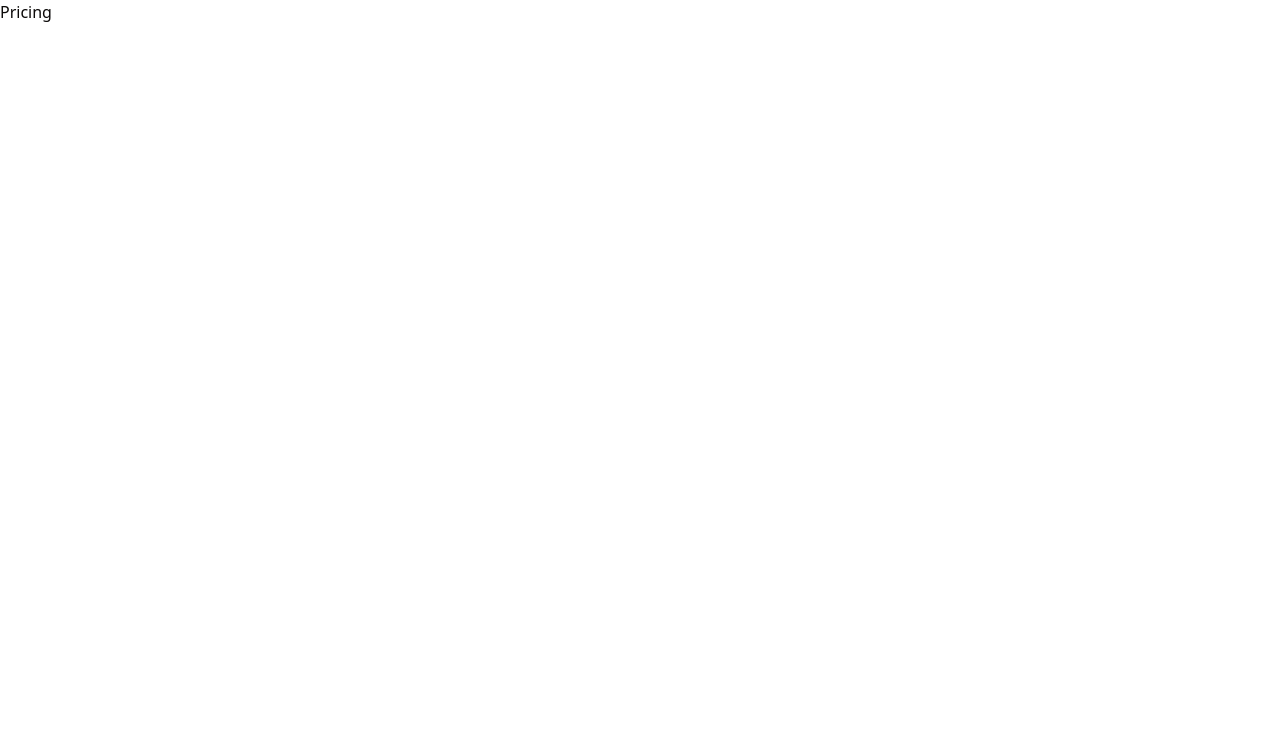
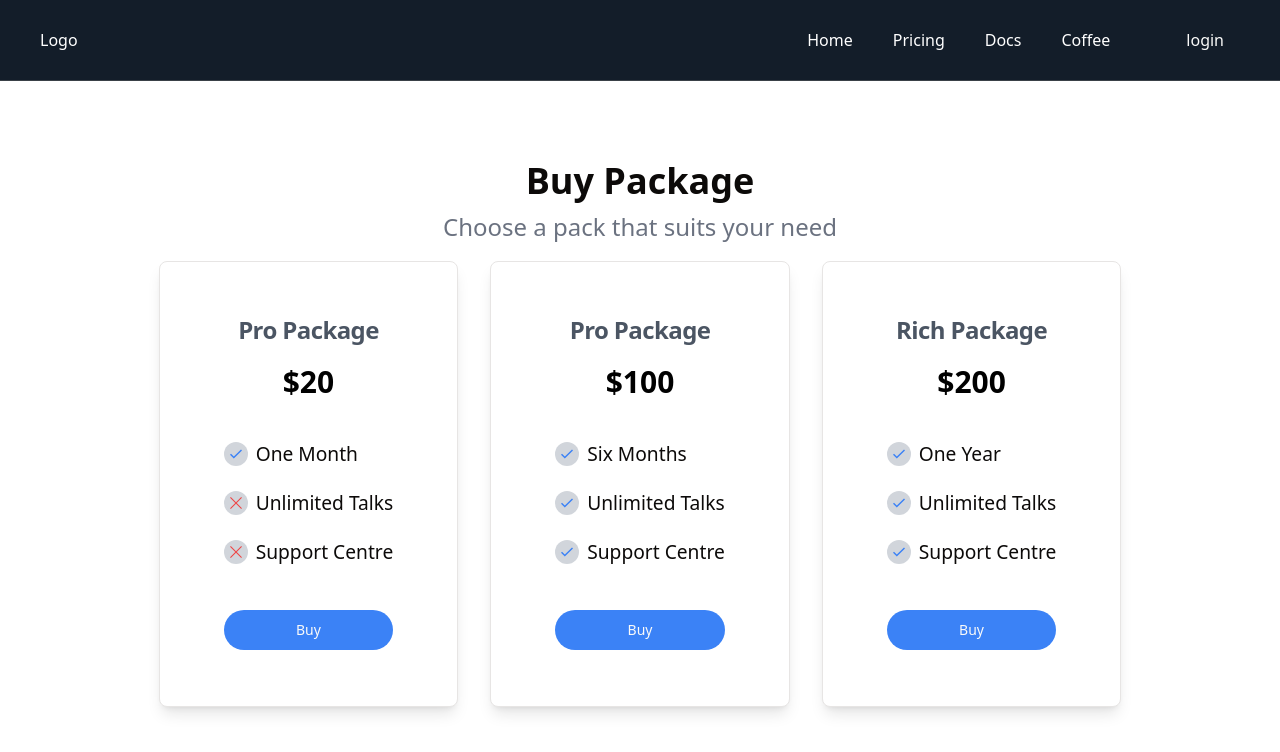
Before and after one commit to Dilippurohit47/Ai-Based-English-learning-App, a Next.js app: page /pricing in a window 1280 px wide. Shown: the top 752 px of the page. Built offline with nearby package versions, Linux system fonts and the light colour scheme; no server answers.

Commit message:
Pricing Page

```diff
--- a/src/app/Home/index.tsx
+++ b/src/app/Home/index.tsx
@@ -25,8 +25,8 @@ const Hero = () => {
       try {
         if (prompt) {
           const result = await model.generateContent(
-            ` avoid emojis As an English tutor, your role is to assist people in learning and practicing English. Focus on correct grammar not on pronounciation,  and real-world conversations. Do not discuss unrelated topics. Please correct any errors in their sentences you have to play role of english tutor and respond  you also have to talk and as conversation questions First you have to questions and in user response ask next question correct only if they are wrong in pronouncitaion and and respond only in one or two line please donst ask unnecessary things . User's input: ${prompt}  and if sentence is wrong tell user to speak again that sentence avoid emojis please and give tips to improve sentences
-            ` || "hello"
+            `avoid emojis, As an English tutor, your role is to assist people in learning and practicing English. Focus on correct grammar not on pronounciation,  and real-world conversations. Do not discuss unrelated topics. Please correct any errors in their sentences you have to play role of english tutor and respond  you also have to talk and as conversation questions ,First you have to questions and in user response ask next question, correct only if they are wrong in grammat and  respond only in one or two line please donst ask unnecessary things . User's input: ${prompt}  and if sentence is wrong tell user to speak again that sentence avoid emojis please and give tips to improve sentences and make wrong sentences right not ask to make it right you should make it right  `
+            || "hello"
           );
           setSpeech(result.response.text());
           addMessage("ai", result.response.text());
--- a/src/app/pricing/page.tsx
+++ b/src/app/pricing/page.tsx
@@ -1,11 +1,134 @@
-import React from 'react'
+import React from "react";
+import {
+  Card,
+  CardContent,
+  CardDescription,
+  CardFooter,
+  CardHeader,
+  CardTitle,
+} from "@/components/ui/card";
+import { AiOutlineThunderbolt } from "react-icons/ai";
+import { Button } from "@/components/ui/button";
+import { IoMdCheckmark } from "react-icons/io";
+import { RxCross1 } from "react-icons/rx";
+import Header from "@/components/my-components/header";
+
+
+interface Benefit {
+  [key: string]: string;
+}
+interface PackageTypes {
+  name: string;
+  price: number;
+  benefits: Benefit[];
+}
+
+const PackagePlans: PackageTypes[] = [
+  {
+    name: "Pro Package",
+    price: 20,
+    benefits: [
+      {
+        name: "One Month",
+        available: "Yes",
+      },
+      {
+        name: "Unlimited Talks",
+        available: "NO",
+      },
+      {
+        name: "Support Centre",
+        available: "NO",
+      },
+    ],
+  },
+  {
+    name: "Pro Package",
+    price: 100,
+    benefits: [
+      {
+        name: "Six Months",
+        available: "Yes",
+      },
+      {
+        name: "Unlimited Talks",
+        available: "Yes",
+      },
+      {
+        name: "Support Centre",
+        available: "Yes",
+      },
+    ],
+  },
+  {
+    name: "Rich Package",
+    price: 200,
+    benefits: [
+      {
+        name: "One Year",
+        available: "Yes",
+      },
+      {
+        name: "Unlimited Talks",
+        available: "Yes",
+      },
+      {
+        name: "Support Centre",
+        available: "Yes",
+      },
+    ],
+  },
+];
 
 const Page = () => {
   return (
-    <div>
-      Pricing
+    <>
+<Header/>
+    <div className="py-20 ">
+      <h1 className="text-center  text-4xl font-semibold">Buy Package</h1>
+      <p className="text-center text-[1.5rem] text-gray-500 mt-2 mb-4">Choose a pack that suits your need</p>
+    <div className="flex h-full   items-center  gap-8  justify-center ">
+
+      {PackagePlans?.map((item, index) => (
+        <Card className="px-10 py-8  shadow-lg ">
+          <CardHeader>
+            <CardTitle className="text-center text-gray-600 mb-4">
+              {item.name}
+            </CardTitle>
+            <CardDescription className="text-center  text-black text-3xl font-bold">
+              ${item.price}
+            </CardDescription>
+          </CardHeader>
+          <CardContent className="mt-4 flex flex-col gap-5">
+            {item.benefits.map((bene, index) => (
+              <div className="flex gap-2 items-center">
+                {bene.available === "Yes" ? (
+                  <p className="bg-gray-300 rounded-full p-1 text-blue-500">
+                    <IoMdCheckmark />
+                  </p>
+                ) : (
+                  <p className="bg-gray-300 rounded-full p-1 text-red-500">
+                    <RxCross1 />
+                  </p>
+                )}
+
+                <p className="text-[1.2rem] font[400]"> {bene.name}</p>
+              </div>
+            ))}
+          </CardContent>
+          <CardFooter>
+            <Button className="rounded-full mt-5 bg-blue-500 w-full ">
+              Buy
+            </Button>
+          </CardFooter>
+        </Card>
+      ))}
     </div>
-  )
-}
 
-export default Page
+    </div>
+    </>
+
+  );
+};
+
+export default Page;
--- a/src/components/my-components/SpeechToText.tsx
+++ b/src/components/my-components/SpeechToText.tsx
@@ -1,6 +1,5 @@
 import React, { SetStateAction, useEffect, useRef, useState } from "react";
-import { FaMicrophone } from "react-icons/fa";
-import { FaMicrophoneSlash } from "react-icons/fa";
+import { FaMicrophone, FaMicrophoneSlash } from "react-icons/fa";
 
 interface ChatInputProps {
   setInput: React.Dispatch<React.SetStateAction<string | undefined>>;
@@ -40,18 +39,12 @@ const NativeSpeechRecognitionTest: React.FC<ChatInputProps> = ({
       setTranscript(newTranscript);
       setInput((prev) => (prev ? `${prev} ${newTranscript}` : newTranscript));
 
-      recognition.current.onend = () => {
-        console.log("Speech recognition ended.");
-        setListening(false);
-      };
-
-
-
       if (silenceTimeout.current) {
         clearTimeout(silenceTimeout.current);
       }
+
       silenceTimeout.current = setTimeout(() => {
-        stopListening();
+        recognition.current.stop();
       }, 2000);
     };
 
@@ -59,20 +52,30 @@ const NativeSpeechRecognitionTest: React.FC<ChatInputProps> = ({
       console.error("Error occurred in recognition: ", event.error);
     };
 
+    recognition.current.onend = () => {
+      console.log("Speech recognition ended.");
+      setListening(false);
+    };
+
     return () => {
       recognition.current.stop();
+      if (silenceTimeout.current) {
+        clearTimeout(silenceTimeout.current);
+      }
     };
-  }, [input, addMessage, setInput, setPrompt]);
+  }, [setInput]);
 
-  useEffect(() =>{
-    console.log("2nd usefef")
+  useEffect(() => {
     if (input) {
-      addMessage("user", input!);
+      console.log("trans change");
+      recognition.current.stop();
+
+      addMessage("user", input);
       setInput("");
-      setPrompt(transcript);
+      setPrompt(input);
       setTranscript("");
     }
-  },[transcript])
+  }, [transcript]);
 
   const startListening = () => {
     recognition.current.start();
@@ -80,18 +83,18 @@ const NativeSpeechRecognitionTest: React.FC<ChatInputProps> = ({
 
   const stopListening = () => {
     recognition.current.stop();
-
     if (silenceTimeout.current) {
       clearTimeout(silenceTimeout.current);
     }
   };
 
-
-
   return (
     <div>
       <button onClick={startListening} disabled={listening}>
-        <FaMicrophone className={` ${listening ? "text-blue-600" : ""} `} />
+        <FaMicrophone className={`${listening ? "text-blue-600" : ""}`} />
+      </button>
+      <button onClick={stopListening} disabled={!listening}>
+        <FaMicrophoneSlash className={`${listening ? "text-red-600" : ""}`} />
       </button>
     </div>
   );
--- a/src/components/my-components/header.tsx
+++ b/src/components/my-components/header.tsx
@@ -2,6 +2,9 @@ import Link from "next/link";
 import React from "react";
 import { Button } from "../ui/button";
 import { Menu } from "lucide-react";
+import { UserButton, useUser } from "@clerk/nextjs";
+import { UserProfile } from "@clerk/nextjs";
+
 
 interface LinkItem {
   name: string;
@@ -28,6 +31,8 @@ const Links: LinkItem[] = [
 ];
 
 const Header = () => {
+  const { isLoaded, isSignedIn, user } = useUser();
+
   return (
     <nav className="bg-[#131D29] text-white px-4 py-4 md:px-10 md:py-5 flex items-center justify-between border-b border-b-[#8080805c]">
       <div>Logo</div>
@@ -49,11 +54,15 @@ const Header = () => {
           ))}
         </div>
         <div>
-          <Link href={"/login"}>
-            <Button className="bg-transparent hover:ring-1 text-1xl ring-red-400">
-              login
-            </Button>
-          </Link>
+          {isSignedIn ? (
+            <UserButton />
+          ) : (
+            <Link href={"/sign-in"}>
+              <Button className="bg-transparent hover:ring-1 text-1xl ring-red-400">
+                login
+              </Button>
+            </Link>
+          )}
         </div>
       </div>
     </nav>
--- /dev/null
+++ b/src/components/ui/card.tsx
@@ -0,0 +1,79 @@
+import * as React from "react"
+
+import { cn } from "@/lib/utils"
+
+const Card = React.forwardRef<
+  HTMLDivElement,
+  React.HTMLAttributes<HTMLDivElement>
+>(({ className, ...props }, ref) => (
+  <div
+    ref={ref}
+    className={cn(
+      "rounded-lg border bg-card text-card-foreground shadow-sm",
+      className
+    )}
+    {...props}
+  />
+))
+Card.displayName = "Card"
+
+const CardHeader = React.forwardRef<
+  HTMLDivElement,
+  React.HTMLAttributes<HTMLDivElement>
+>(({ className, ...props }, ref) => (
+  <div
+    ref={ref}
+    className={cn("flex flex-col space-y-1.5 p-6", className)}
+    {...props}
+  />
+))
+CardHeader.displayName = "CardHeader"
+
+const CardTitle = React.forwardRef<
+  HTMLParagraphElement,
+  React.HTMLAttributes<HTMLHeadingElement>
+>(({ className, ...props }, ref) => (
+  <h3
+    ref={ref}
+    className={cn(
+      "text-2xl font-semibold leading-none tracking-tight",
+      className
+    )}
+    {...props}
+  />
+))
+CardTitle.displayName = "CardTitle"
+
+const CardDescription = React.forwardRef<
+  HTMLParagraphElement,
+  React.HTMLAttributes<HTMLParagraphElement>
+>(({ className, ...props }, ref) => (
+  <p
+    ref={ref}
+    className={cn("text-sm text-muted-foreground", className)}
+    {...props}
+  />
+))
+CardDescription.displayName = "CardDescription"
+
+const CardContent = React.forwardRef<
+  HTMLDivElement,
+  React.HTMLAttributes<HTMLDivElement>
+>(({ className, ...props }, ref) => (
+  <div ref={ref} className={cn("p-6 pt-0", className)} {...props} />
+))
+CardContent.displayName = "CardContent"
+
+const CardFooter = React.forwardRef<
+  HTMLDivElement,
+  React.HTMLAttributes<HTMLDivElement>
+>(({ className, ...props }, ref) => (
+  <div
+    ref={ref}
+    className={cn("flex items-center p-6 pt-0", className)}
+    {...props}
+  />
+))
+CardFooter.displayName = "CardFooter"
+
+export { Card, CardHeader, CardFooter, CardTitle, CardDescription, CardContent }
--- a/src/sign-in/[[...sign-in]]/page.tsx
+++ /dev/null
@@ -1,5 +0,0 @@
-import { SignIn } from '@clerk/nextjs'
-
-export default function Page() {
-  return <SignIn />
-}
```
Also changed, not shown: src/app/sign-in/[[...sign-in]]/page.tsx (+6 -4 lines).
